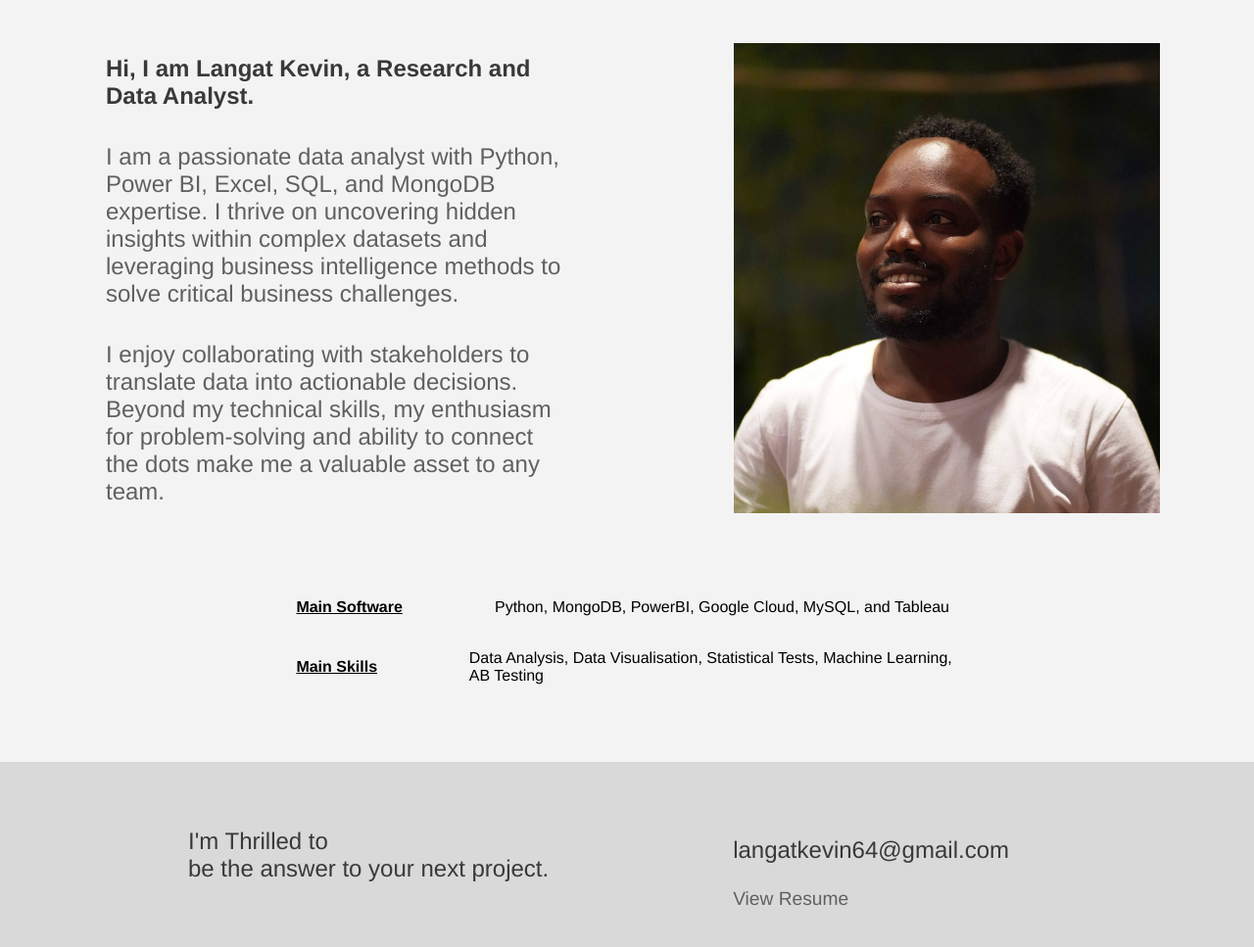
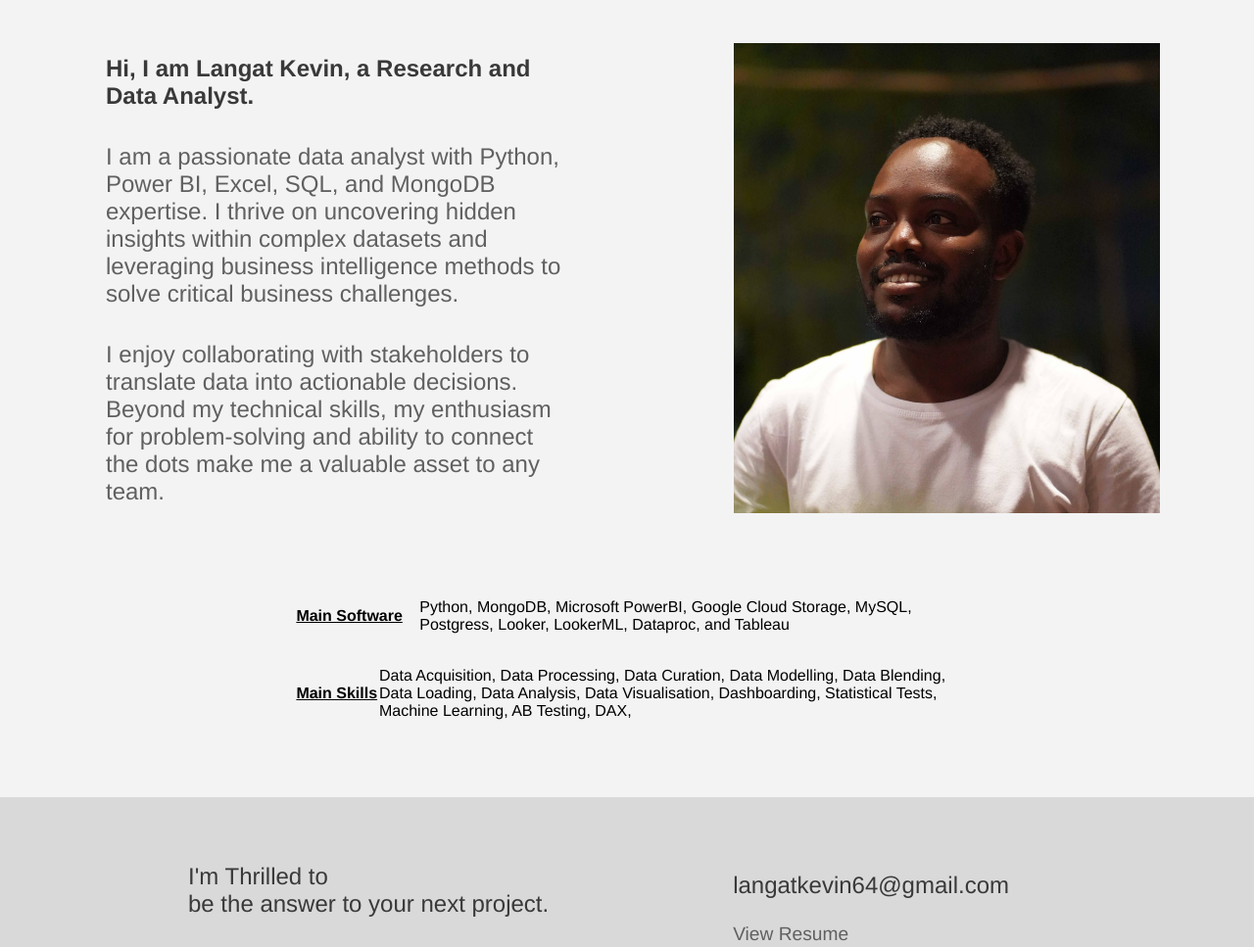
Before and after one commit to langatkevin/Langat_Portfolio, a plain HTML site: page index.html in a window 1280 px wide. Shown: the part 130-1097 px from the top of the page at 98% size. Drawn offline with Linux system fonts and the light colour scheme.

Commit message:
Added new skills

```diff
--- a/index.html
+++ b/index.html
@@ -95,7 +95,7 @@
           <h3>Main Software</h3>
 
           <div class="list">
-            Python, MongoDB, PowerBI, Google Cloud, MySQL, and Tableau
+            Python, MongoDB, Microsoft PowerBI, Google Cloud Storage, MySQL, Postgress, Looker, LookerML, Dataproc, and Tableau
           </div>
         </div>
 
@@ -103,8 +103,8 @@
           <h3>Main Skills</h3>
 
           <div class="list">
-            Data Analysis, Data Visualisation, Statistical Tests, Machine
-            Learning, AB Testing
+            Data Acquisition, Data Processing, Data Curation, Data Modelling, Data Blending, Data Loading, Data Analysis, Data Visualisation, Dashboarding, Statistical Tests, Machine
+            Learning, AB Testing, DAX,
           </div>
         </div>
       </section>
```
